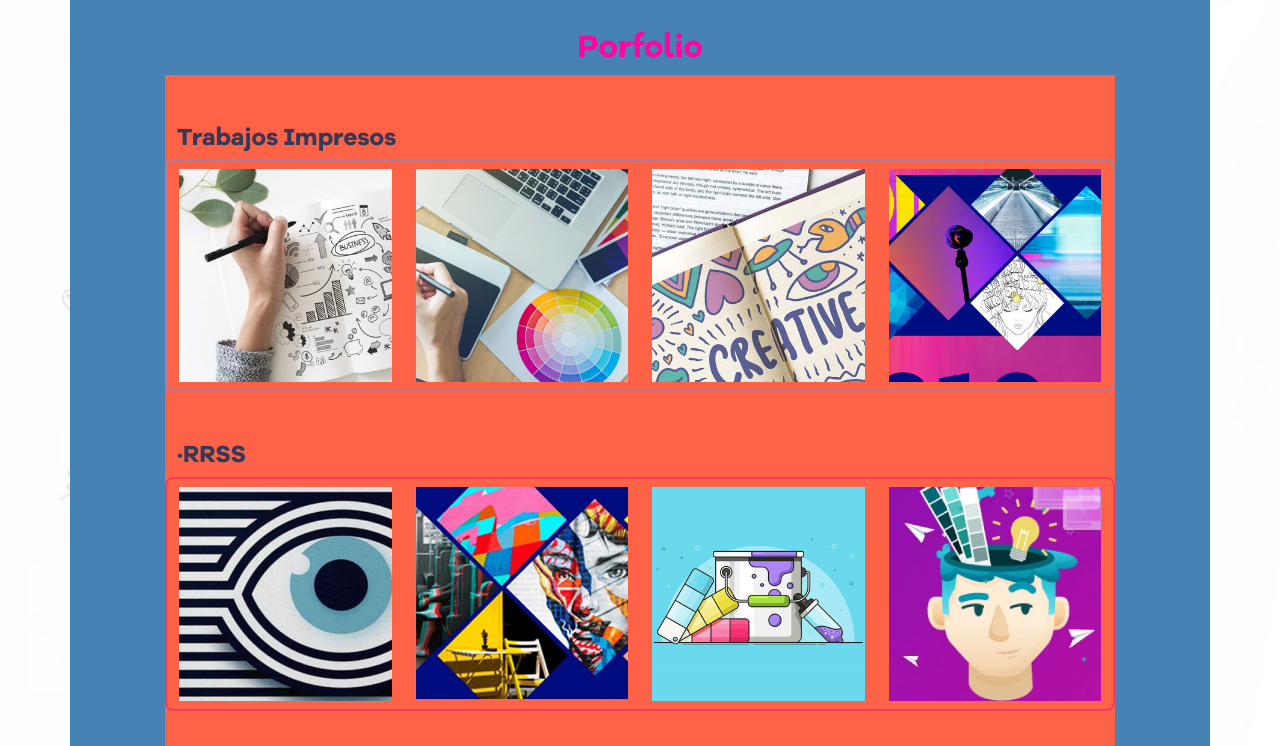
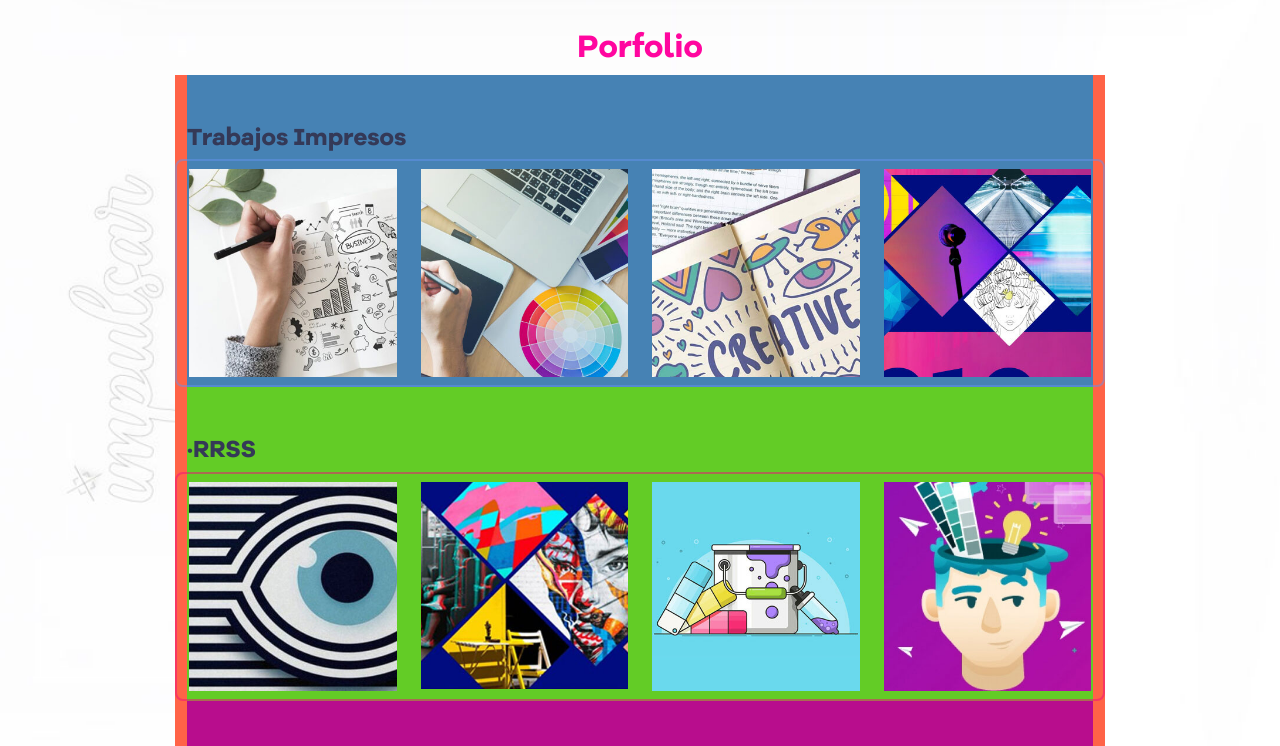
Before and after one commit to ElenaOsuna/entregafinal_impulsar, a plain HTML site: page index.html in a window 1280 px wide. Shown: the part 1495-2241 px from the top of the page. Drawn offline with nearby package versions, Linux system fonts and the light colour scheme.

Commit message:
cambios porfolio

```diff
--- a/scss/components/_porfolio.scss
+++ b/scss/components/_porfolio.scss
@@ -12,10 +12,10 @@
 
 
     .containerItemsPorfolio{
-        height: auto;
+        height: 90%;
 
         .r-porfolio{
-            background-color: steelblue;
+            margin: 0 auto;
             .tituloSectionporfolio{
                  @include encabezados($color-rosa, 0);
 
@@ -24,7 +24,13 @@
                 background-color: tomato;
                 margin: 0 auto;
                 padding-bottom: 3em;
+                display: flex;
+                flex-direction: column;
+
+
                 .r-impreso{
+                    background-color: steelblue;
+                    margin: 0 auto;
                     .tituloSectionimpreso{
                         color:$color-gris;
                         font-family:$title-font;
@@ -50,6 +56,8 @@
                     }
                 }
                 .r-redes{
+                    background-color: rgb(99, 204, 38);
+                    margin: 0 auto;
                     .tituloSectionredes{
                         color:$color-gris;
                         font-family:$title-font;
@@ -73,6 +81,8 @@
                     }
                 }
                 .r-web{
+                    background-color: rgb(184, 13, 141);
+                    margin: 0 auto;
                     .tituloSectionweb{
                         color:$color-gris;
                         font-family:$title-font;
```
Also changed, not shown: css/style.css, 1 other file.
